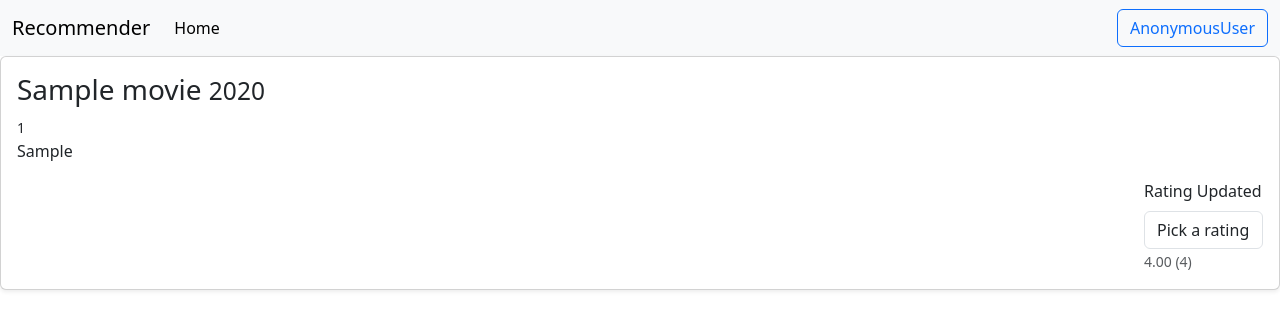
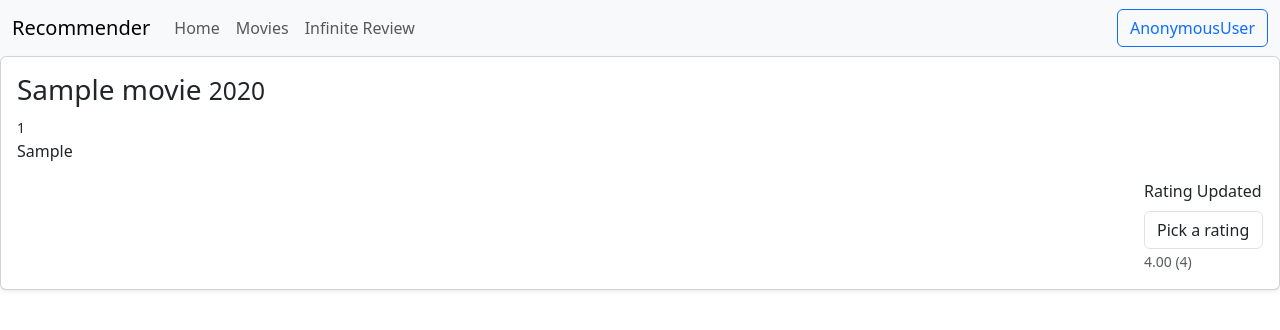
Before and after one commit to runyud/movie_recommender, a Django app: page /movies/1/ in a window 1280 px wide. Shown: the top 330 px of the page. Run offline with Django 4.2, Linux system fonts and the light colour scheme; tables that the repository leaves empty hold one stand-in row (values such as "Sample post"); parts of the project's set-up code (start-up, migrations or seed data) failed here and were passed over.

Commit message:
infinte rating flow with django & htmx

```diff
--- a/src/movies/urls.py
+++ b/src/movies/urls.py
@@ -4,5 +4,6 @@ from django.urls import path
 from . import views
 urlpatterns = [
     path("", views.movie_list_view),
+    path("infinite/", views.movie_infinite_rating_view),
     path("<int:pk>/", views.movie_detail_view),
 ]
--- a/src/movies/views.py
+++ b/src/movies/views.py
@@ -64,3 +64,20 @@ class MovieDetailView(generic.DetailView):
         return context
 
 movie_detail_view = MovieDetailView.as_view()
+
+class MovieInfiniteRatingView(MovieDetailView):
+    def get_object(self):
+        # user = self.request.user
+        # exclude_ids = []
+        # if user.is_authenticated:
+        #     exclude_ids = [x.object_id for x in user.rating_set.filter(active=True)]
+        # .exclude(id__in=exclude_ids)
+        return Movie.objects.all().order_by("?").first()
+
+    def get_template_names(self):
+        request = self.request
+        if request.htmx:
+            return ['movies/snippet/infinite.html']
+        return ['movies/infinite-view.html']
+
+movie_infinite_rating_view = MovieInfiniteRatingView.as_view()
--- /dev/null
+++ b/src/templates/movies/infinite-view.html
@@ -0,0 +1,6 @@
+{% extends 'base.html' %}
+{% block content %}
+<div class="col">
+    {% include 'movies/snippet/infinite.html' with object=object %}
+</div>
+{% endblock %}
--- a/src/templates/movies/snippet/card.html
+++ b/src/templates/movies/snippet/card.html
@@ -20,6 +20,12 @@
 
             </div>
             <div>
+                {% if skip is True %}
+                    <button hx-post="/rate/movie/" class="btn btn-outline-secondary">
+                        Skip
+                    </button>
+                {% endif %}
+
                 {% include 'ratings/snippet/rating-choices.html' with object_id=object.id current_rating=current_rating%}
                 {% if object.rating_avg is not None %}
                 <small class="text-muted">
--- /dev/null
+++ b/src/templates/movies/snippet/infinite.html
@@ -0,0 +1,3 @@
+<div hx-get="/movies/infinite/" hx-trigger="did-skip-movie from:body, did-rate-movie from:body", hx-swap="outerHTML">
+    {% include 'movies/snippet/card.html' with object=object skip=True %}
+</div>
--- a/src/templates/navbar.html
+++ b/src/templates/navbar.html
@@ -1,16 +1,21 @@
 {% load account %}
 <nav class="navbar navbar-expand-lg bg-body-tertiary">
   <div class="container-fluid">
-    <a class="navbar-brand" href="#">Recommender</a>
+    <a class="navbar-brand" href="/">Recommender</a>
     <button class="navbar-toggler" type="button" data-bs-toggle="collapse" data-bs-target="#navbarSupportedContent" aria-controls="navbarSupportedContent" aria-expanded="false" aria-label="Toggle navigation">
       <span class="navbar-toggler-icon"></span>
     </button>
     <div class="collapse navbar-collapse" id="navbarSupportedContent">
       <ul class="navbar-nav me-auto mb-2 mb-lg-0">
         <li class="nav-item">
-          <a class="nav-link active" aria-current="page" href="#">Home</a>
+          <a class="nav-link" href="/">Home</a>
         </li>
-
+        <li class="nav-item">
+          <a class="nav-link" href="/movies">Movies</a>
+        </li>
+        <li class="nav-item">
+          <a class="nav-link" href="/movies/infinite">Infinite Review</a>
+        </li>
       </ul>
       <a class="btn btn-outline-primary" href="/accounts/logout/">{% user_display user %}</a>
     </div>
```
Also changed, not shown: src/ratings/views.py (+7 -1 lines).
